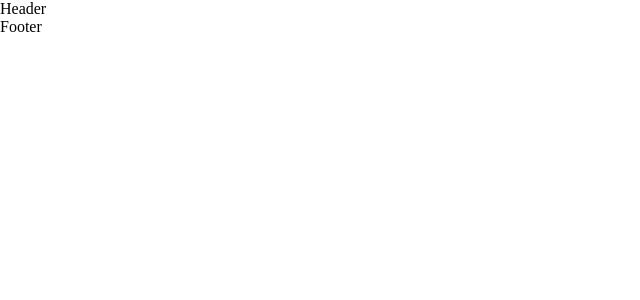
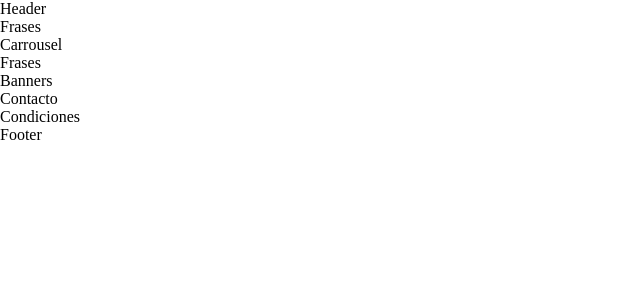
Before and after one commit to ja54312/El-sazon-para-la-ocasion, a Next.js app: page / in a window 1280 px wide. Shown: the top 300 px of the page, without its empty margins (0-640 px from the left). Built offline with nearby package versions, Linux system fonts and the light colour scheme.

Commit message:
esqueleto componentes

```diff
--- a/pages/index.tsx
+++ b/pages/index.tsx
@@ -4,6 +4,11 @@ import { Inter } from 'next/font/google'
 import ClientOnly from '@/src/components/ClientOnly/ClientOnly'
 import Header from '@/src/components/Header/Header'
 import Footer from '@/src/components/Footer/Footer'
+import Frases from '@/src/components/Frases/Frases'
+import Carrousel from '@/src/components/Carrousel/Carrousel'
+import Banners from '@/src/components/Banners/Banners'
+import Condiciones from '@/src/components/Condiciones/Condiciones'
+import Contacto from '@/src/components/Contacto/Contacto'
 //Config
 import {configApp} from '../config/configApp'
 
@@ -20,6 +25,12 @@ export default function Home() {
       </Head>
       <ClientOnly>
         <Header/>
+        <Frases/>
+        <Carrousel/>
+        <Frases/>
+        <Banners/>
+        <Contacto/>
+        <Condiciones/>
         <Footer/>
       </ClientOnly>
     </>
--- /dev/null
+++ b/src/components/Banners/Banners.tsx
@@ -0,0 +1,11 @@
+//Librerias
+import React from 'react'
+//Styles
+import styles from './Banner.module.css'
+const Banners = () => {
+  return (
+    <div>Banners</div>
+  )
+}
+
+export default Banners
--- /dev/null
+++ b/src/components/Carrousel/Carrousel.tsx
@@ -0,0 +1,11 @@
+//Librerias
+import React from 'react'
+//Styles
+import styles from './Carrousel.module.css'
+const Carrousel = () => {
+  return (
+    <div>Carrousel</div>
+  )
+}
+
+export default Carrousel
--- /dev/null
+++ b/src/components/Condiciones/Condiciones.tsx
@@ -0,0 +1,12 @@
+//Librerias
+import React from 'react'
+//Styles
+import styles from './Condiciones.module.css'
+
+const Condiciones = () => {
+  return (
+    <div>Condiciones</div>
+  )
+}
+
+export default Condiciones
--- /dev/null
+++ b/src/components/Contacto/Contacto.tsx
@@ -0,0 +1,12 @@
+//Librerias
+import React from 'react'
+//Styles
+import styles from './Contacto.module.css'
+
+const Contacto = () => {
+  return (
+    <div>Contacto</div>
+  )
+}
+
+export default Contacto
--- /dev/null
+++ b/src/components/Frases/Frases.tsx
@@ -0,0 +1,12 @@
+//Librerias
+import React from 'react'
+//Styles
+import styles from './Frases.module.css'
+
+const Frases = () => {
+  return (
+    <div>Frases</div>
+  )
+}
+
+export default Frases
```
Also changed, not shown: src/components/Banners/Banner.module.css (added), src/components/Carrousel/Carrousel.module.css (added), src/components/Condiciones/Condiciones.module.css (added), src/components/Contacto/Contacto.module.css (added), src/components/Frases/Frases.module.css (added).
